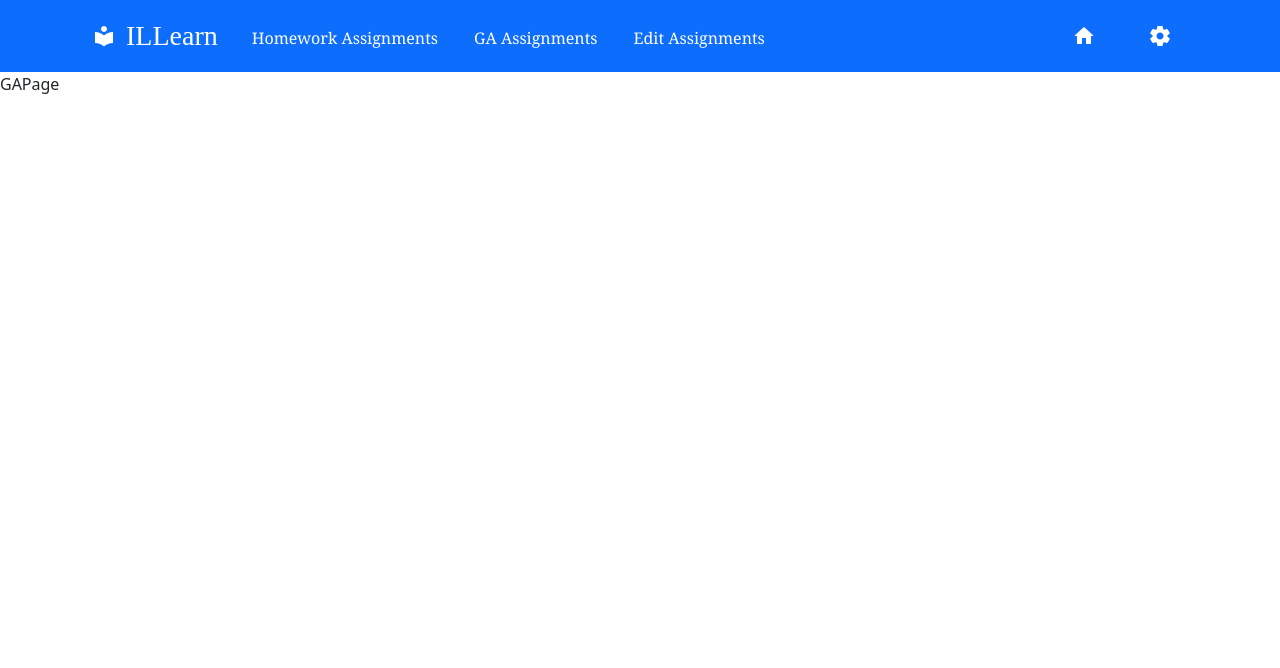
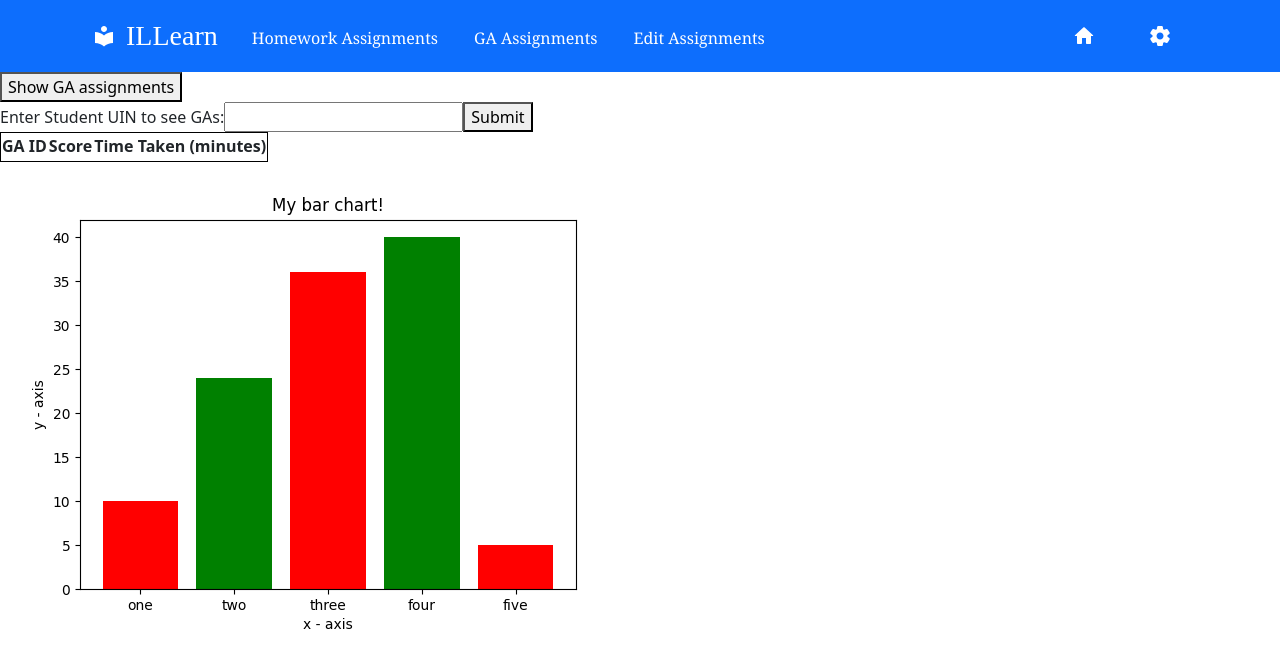
Before and after one commit to Alexwwwwww/fa22-cs411-A-team050-SQLater, a React (Create React App) app in the folder frontend/: page /ga in a window 1280 px wide. Shown: the top 668 px of the page. Built offline with nearby package versions, Linux system fonts and the light colour scheme.

Commit message:
11/28 17:20 change GA assignment page

```diff
--- a/frontend/src/components/GAPage.js
+++ b/frontend/src/components/GAPage.js
@@ -1,8 +1,14 @@
 import React from 'react'
-
+import GAs from "./GAs";
+import axios from 'axios'
+// todo: change this image
 const GAPage = () => {
   return (
-    <div>GAPage</div>
+    <>
+      <GAs />
+      {/* {GetBarGraphTest()} */}
+      <figure><img src={"/images/mean.png"} alt="" /></figure>
+    </>
   )
 }
 
--- /dev/null
+++ b/frontend/src/components/GAs.js
@@ -0,0 +1,86 @@
+import React, { useState } from "react";
+import axios from "axios";
+const GAs = () => {
+    const [gas, setGas] = useState([{}]);
+    const [userGASubmissions, setGASubmissions] = useState([{}]);
+    const [isShown, setIsShown] = useState(false);
+    const [enteredUIN, setEnteredUIN] = useState("");
+
+    const uinChangeHandler = async (event) => {
+      setEnteredUIN(event.target.value);
+      console.log(event.target.value);
+    };
+
+    const displayAssignmentHandler = () => {
+      setIsShown((current) => !current);
+      console.log(isShown);
+      if (isShown) {
+        fetch("/showGA")
+          .then((res) => res.json())
+          .then((gas) => {
+            setGas(gas);
+            console.log(gas);
+          });
+      }
+    };
+
+    const SubmitUINHandler = (event) => {
+      event.preventDefault();
+      console.log("Sending POST API CALL");
+
+      const data = {
+        uin: enteredUIN,
+      };
+
+      axios({
+        method: "POST",
+        url: "http://127.0.0.1:5000/searchUserGA",
+        data: data,
+      }).then((response) => {
+        setGASubmissions(response.data);
+        console.log(response.data);
+      });
+      setEnteredUIN("");
+      setGASubmissions([{}]);
+    };
+    return (
+      <>
+        <div>
+          <button onClick={displayAssignmentHandler}>Show GA assignments</button>
+          {isShown &&
+            gas.map((ga) => <li key={ga.ga_id}>{ga.ga_name}</li>)}
+        </div>
+        <div>
+          <form onSubmit={SubmitUINHandler}>
+            <label>
+              Enter Student UIN to see GAs:
+              <input
+                type="text"
+                value={enteredUIN}
+                onChange={uinChangeHandler}
+              ></input>
+              <button type="submit">Submit</button>
+            </label>
+            <table>
+              <tr>
+                <th>GA ID</th>
+                <th>Score</th>
+                <th>Time Taken (minutes)</th>
+              </tr>
+              <tbody>
+                {userGASubmissions.map((ga) => (
+                  <tr>
+                    <td>{ga["ga_id"]}</td>
+                    <td>{ga["score"]}</td>
+                    <td>{ga["time_taken"]}</td>
+                  </tr>
+                ))}
+              </tbody>
+            </table>
+          </form>
+        </div>
+      </>
+    );
+  };
+
+  export default GAs;
```
Also changed, not shown: frontend/public/images/mean.png, 1 other file (tests, documents, lock files or other folders).
